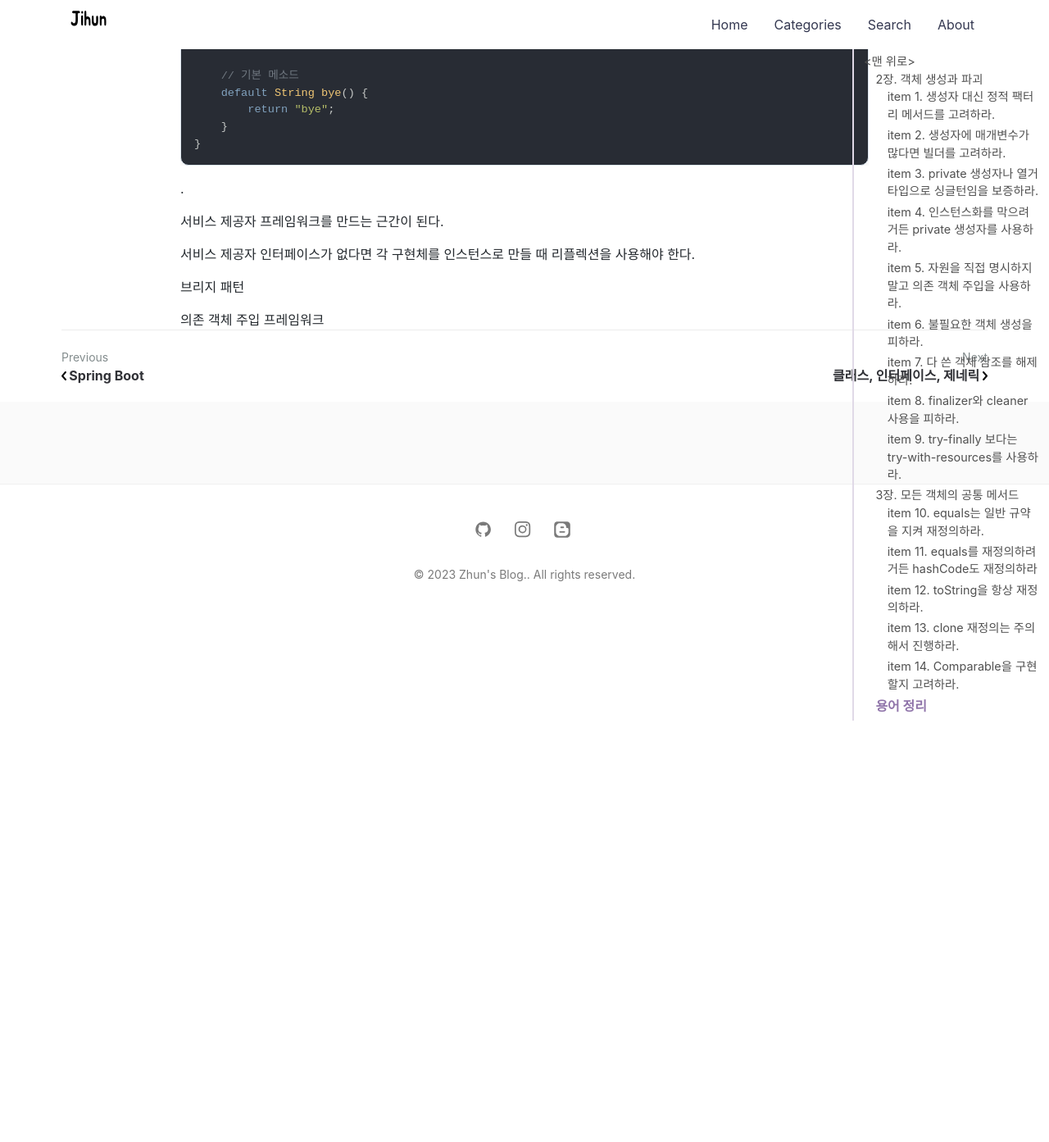
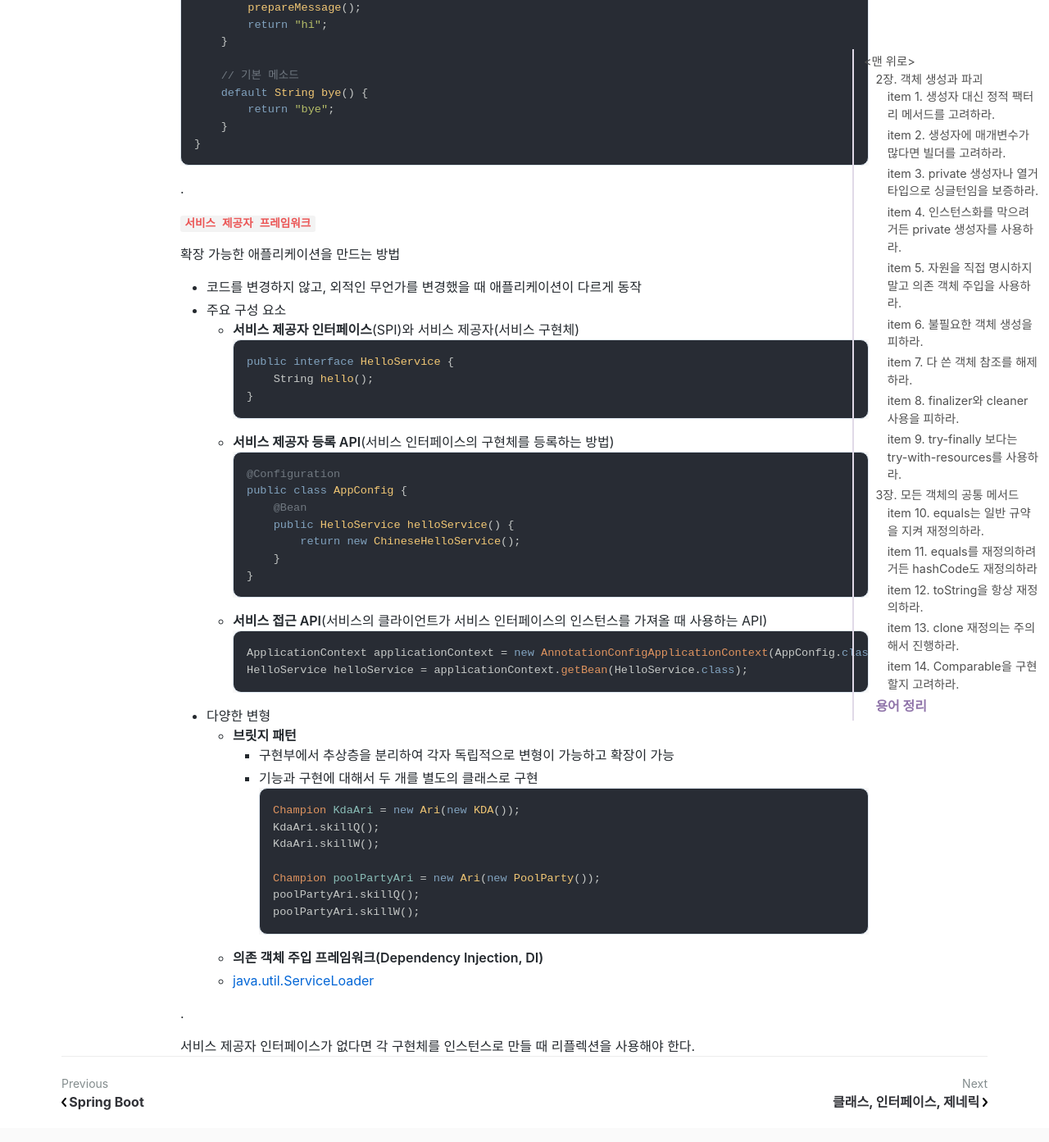
Before and after one commit to jihunparkme/jihunparkme.github.io, a Jekyll site: the page built from _posts/2023-04-07-Effective-Java-Object.md, in a window 1280 px wide and 1400 px high, scrolled down 21668 px. Shown: the top 1393 px of the window at 82% size. Built offline with Jekyll 4.4.1, drawn with Linux system fonts in a browser that asks for light colours; nearby versions of some CDN libraries; comment, search, counter and statistics services are not loaded; some of the changed text lies outside the part shown.

Commit message:
[Effective Java] Service Provider Framework

````diff
--- a/_posts/2023-04-07-Effective-Java-Object.md
+++ b/_posts/2023-04-07-Effective-Java-Object.md
@@ -920,16 +920,16 @@ public class FontFactory {
 
 .
 
-**Java8 Interface**
+**`Java8 Interface`**
 
 자바 8부터는 인터페이스가 정적 메서드를 가질 수 없다는 제한이 풀렸기 때문에 인스턴스화 불가 동반 클래스를 둘 이유가 별로 없다.
 
-- 기본 메소드(default method)와 정적 메소드를 가질 수 있음
-- 기본 메소드
+- 기본 메소드와 정적 메소드를 가질 수 있음
+- **기본 메소드(default method)**
   - 인터페이스에서 메소드 선언 뿐 아니라, 기본적인 구현체까지 제공 가능
   - 기존의 인터페이스를 구현하는 클래스에 새로운 기능 추가 가능
   - java.util.Comparator.reversed()
-- 정적 메소드
+- **정적 메소드**
   - private static 메소드 사용 가능(java9~)
   - 단, private 필드는 선언 불가
 
@@ -960,13 +960,49 @@ public interface HelloService {
 
 .
 
-서비스 제공자 프레임워크를 만드는 근간이 된다.
+**`서비스 제공자 프레임워크`**
 
+확장 가능한 애플리케이션을 만드는 방법
+
+- 코드를 변경하지 않고, 외적인 무언가를 변경했을 때 애플리케이션이 다르게 동작
+- 주요 구성 요소
+  - **서비스 제공자 인터페이스**(SPI)와 서비스 제공자(서비스 구현체)
+    ```java
+    public interface HelloService {
+        String hello();
+    }
+    ```
+  - **서비스 제공자 등록 API**(서비스 인터페이스의 구현체를 등록하는 방법)
+    ```java
+    @Configuration
+    public class AppConfig {
+        @Bean
+        public HelloService helloService() {
+            return new ChineseHelloService();
+        }
+    }
+    ```
+  - **서비스 접근 API**(서비스의 클라이언트가 서비스 인터페이스의 인스턴스를 가져올 때 사용하는 API)
+    ```java
+    ApplicationContext applicationContext = new AnnotationConfigApplicationContext(AppConfig.class);
+    HelloService helloService = applicationContext.getBean(HelloService.class);
+    ```
+- 다양한 변형
+  - **브릿지 패턴**
+    - 구현부에서 추상층을 분리하여 각자 독립적으로 변형이 가능하고 확장이 가능
+    - 기능과 구현에 대해서 두 개를 별도의 클래스로 구현
+      ```java
+      Champion KdaAri = new Ari(new KDA());
+      KdaAri.skillQ();
+      KdaAri.skillW();
+
+      Champion poolPartyAri = new Ari(new PoolParty());
+      poolPartyAri.skillQ();
+      poolPartyAri.skillW();
+      ```
+  - **의존 객체 주입 프레임워크(Dependency Injection, DI)**
+  - [java.util.ServiceLoader](https://docs.oracle.com/javase/tutorial/sound/SPI-intro.html)
+
+.
 
 서비스 제공자 인터페이스가 없다면 각 구현체를 인스턴스로 만들 때 리플렉션을 사용해야 한다.
-
-
-브리지 패턴
-
-
-의존 객체 주입 프레임워크
````
